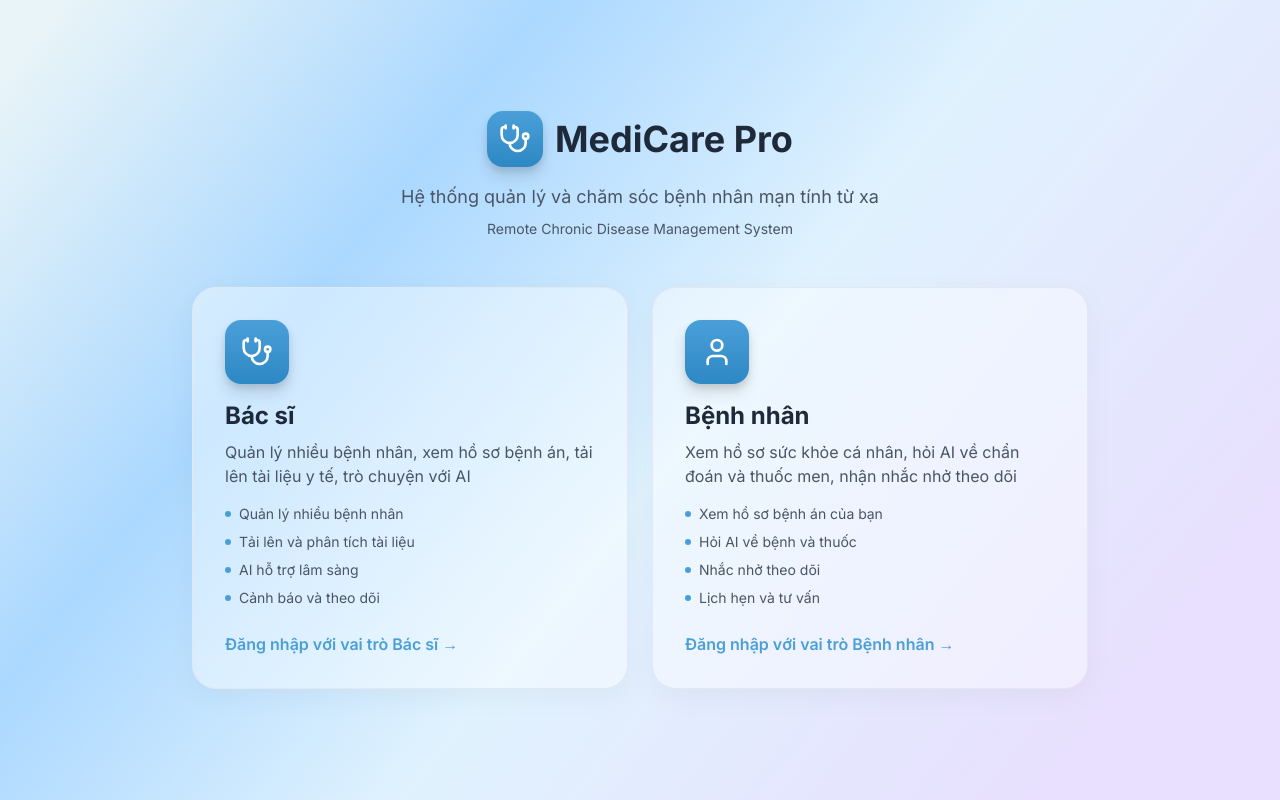
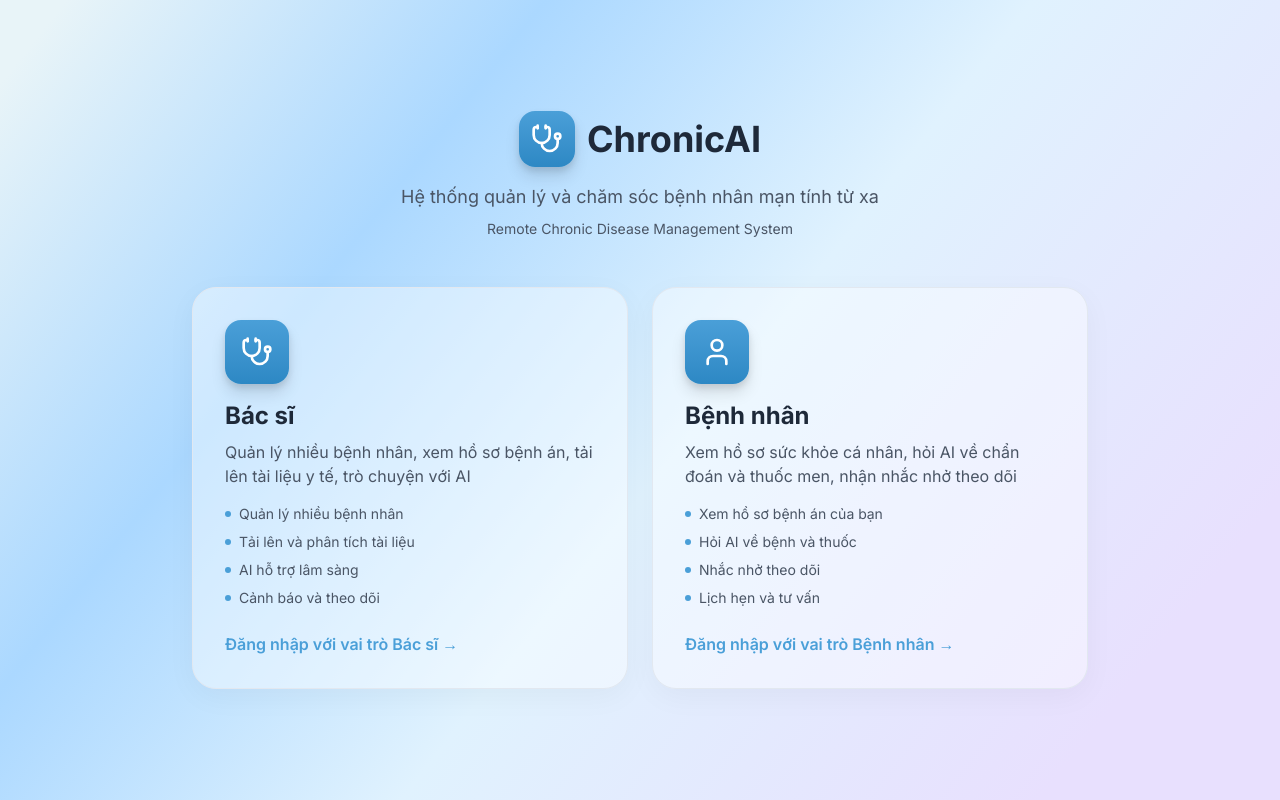
Before and after one commit to trietdeptrai/ChronicAI, a Next.js app in the folder chronic-ai/frontend/: page / in a window 1280 px wide. Built offline with nearby package versions, Linux system fonts and the light colour scheme.

Commit message:
rename: from Medicare Pro to ChronicAI

```diff
--- a/chronic-ai/frontend/app/layout.tsx
+++ b/chronic-ai/frontend/app/layout.tsx
@@ -8,7 +8,7 @@ import { Toaster } from "@/components/sonner";
 const inter = Inter({ subsets: ["latin"] });
 
 export const metadata: Metadata = {
-  title: "MediCare Pro - Chronic Care Management",
+  title: "ChronicAI - Chronic Care Management",
   description: "Remote Chronic Disease Management System",
 };
 
--- a/chronic-ai/frontend/app/page.tsx
+++ b/chronic-ai/frontend/app/page.tsx
@@ -29,7 +29,7 @@ export default function Home() {
               <Stethoscope className="w-8 h-8 text-white" />
             </div>
             <h1 className="text-4xl font-bold text-[#1e2939]">
-              MediCare Pro
+              ChronicAI
             </h1>
           </div>
           <p className="text-lg text-[#4a5565] max-w-2xl mx-auto">
--- a/chronic-ai/frontend/components/pages/PatientDashboard.tsx
+++ b/chronic-ai/frontend/components/pages/PatientDashboard.tsx
@@ -43,7 +43,7 @@ export function PatientDashboard({
               </div>
               <div>
                 <h1 className="text-xl font-bold text-gray-800">
-                  MediCare Pro
+                  ChronicAI
                 </h1>
                 <p className="text-sm text-gray-600">
                   Hồ sơ sức khỏe của bạn
```
